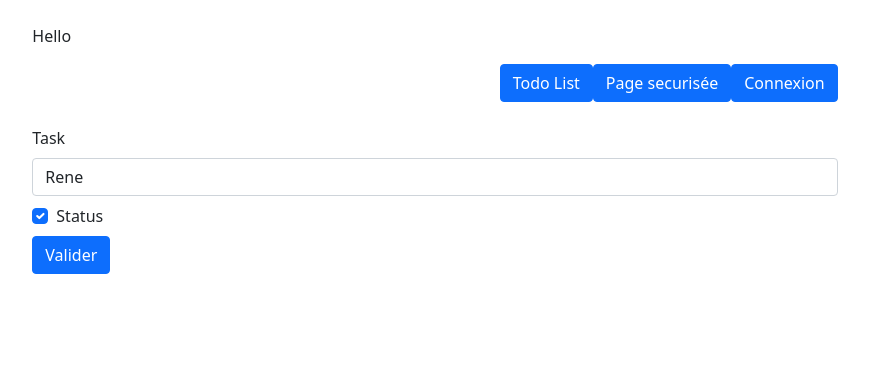
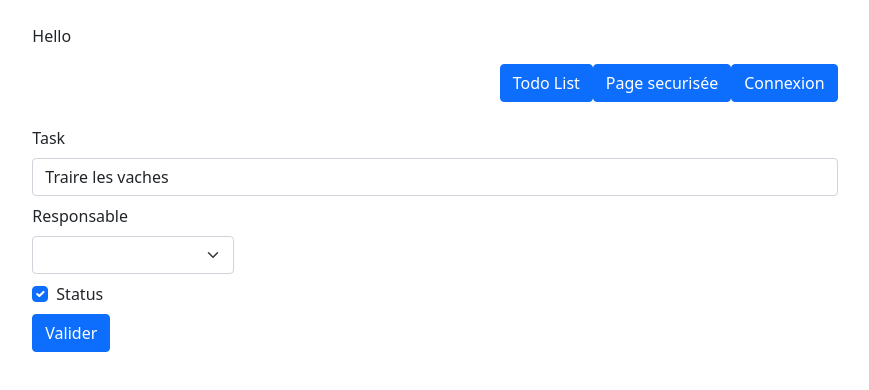
Before and after one commit to Nyxze/auth-app, an Angular app: page /todo-form/1 in a window 1280 px wide. Shown: the top 390 px of the page, without its empty margins (205-1074 px from the left). Built offline with nearby package versions, Linux system fonts and the light colour scheme.

Commit message:
Ajout des users

```diff
--- a/src/app/component/todo-form/todo-form.component.html
+++ b/src/app/component/todo-form/todo-form.component.html
@@ -4,6 +4,15 @@
         <input type="text" class="form-control"
         [(ngModel)]="todo.taskName" >
 
+    </div>
+    <div class="mb-2 col-3">
+        <label class="form-label" >Responsable</label>
+        <select class="form-select"
+        [(ngModel)]="todo.user" >
+        <option *ngFor="let user of security.userList" [value]="user.userName" >
+            {{user.userName}}
+        </option>
+        </select>
     </div>
     <div class="mb-2 form-check">
         <label class="form-check-label" >Status</label>
--- a/src/app/component/todo-form/todo-form.component.ts
+++ b/src/app/component/todo-form/todo-form.component.ts
@@ -1,6 +1,7 @@
 import { Component, OnInit } from '@angular/core';
 import { ActivatedRoute, Router } from '@angular/router';
 import { Todo } from 'src/app/models/todo.model';
+import { AuthService } from 'src/app/services/auth.service';
 import { TodoService } from 'src/app/services/todo.service';
 
 @Component({
@@ -11,7 +12,7 @@ import { TodoService } from 'src/app/services/todo.service';
 export class TodoFormComponent implements OnInit {
   todo: Todo;
 
-  constructor(private todoService: TodoService, private router: Router, private currentRoute: ActivatedRoute) {
+  constructor(private todoService: TodoService, private router: Router, private currentRoute: ActivatedRoute, public security:AuthService) {
     this.todo = this.todoService.getNewTodo();
     currentRoute.params.subscribe(params=> {
       const id = params['id']
--- a/src/app/component/todo-list/todo-list.component.html
+++ b/src/app/component/todo-list/todo-list.component.html
@@ -5,6 +5,7 @@ Ajouter une tache
   <thead>
     <th>Status</th>
     <th>Task</th>
+    <th>User</th>
     <th></th>
     <th></th>
   </thead>
@@ -20,6 +21,12 @@ Ajouter une tache
     }}
     </td>
     <td>
+        {{
+            task.user
+
+    }}
+    </td>
+    <td>
         <button (click)="todoService.deleteTask(i)" class="btn btn-danger btn-sm">X</button>
         <button class="btn btn-danger btn-sm mx-1" routerLink="/todo-form/{{task.id}}">Update</button>
     </td>
--- a/src/app/models/todo.model.ts
+++ b/src/app/models/todo.model.ts
@@ -2,17 +2,20 @@ export interface TodoDTOInterface{
   id?:number;
   taskName: string;
   taskStatus: boolean;
+  user:string;
 }
 export class Todo  {
     id:number|undefined;
     taskName: string = '';
     taskStatus: boolean=false;
+    user:string='';
 
     constructor(data: TodoDTOInterface| null=null){
       if(data){
         this.taskName=data.taskName;
         this.taskStatus=data.taskStatus;
         this.id = data.id || new Date().getTime();
+        this.user = data.user;
       }else{
         this.id = new Date().getTime();
       }
--- a/src/app/services/todo.service.ts
+++ b/src/app/services/todo.service.ts
@@ -7,8 +7,8 @@ import { Todo } from '../models/todo.model';
 export class TodoService {
 
   todoList: Todo[] = [
-    new Todo({ taskName:'Rene', taskStatus:true, id: 1 }),
-    new Todo({ taskName:'Bernard', taskStatus:true, id: 2 }),
+    new Todo({ taskName:'Traire les vaches', taskStatus:true, id: 1, user:'Rene'}),
+    new Todo({ taskName:'Conduire le bus', taskStatus:true, id: 2,user:'Bernard' }),
   ];
 
   constructor(){}
```
